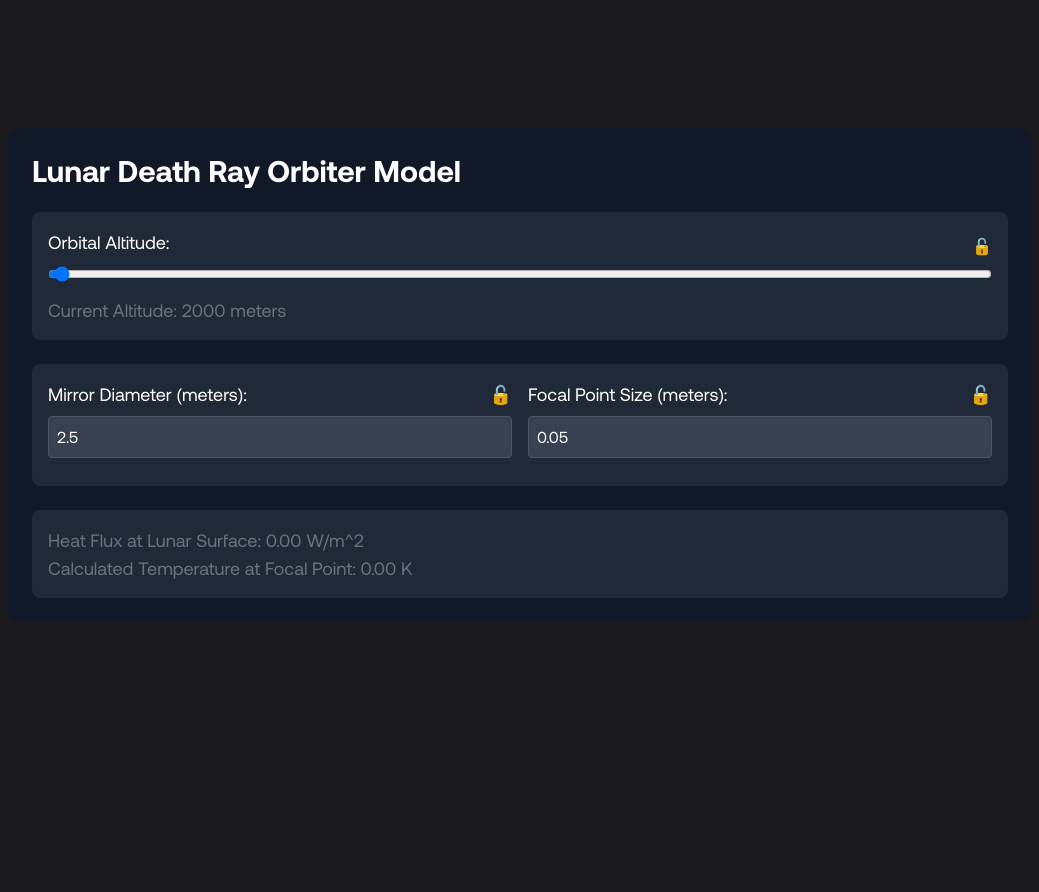
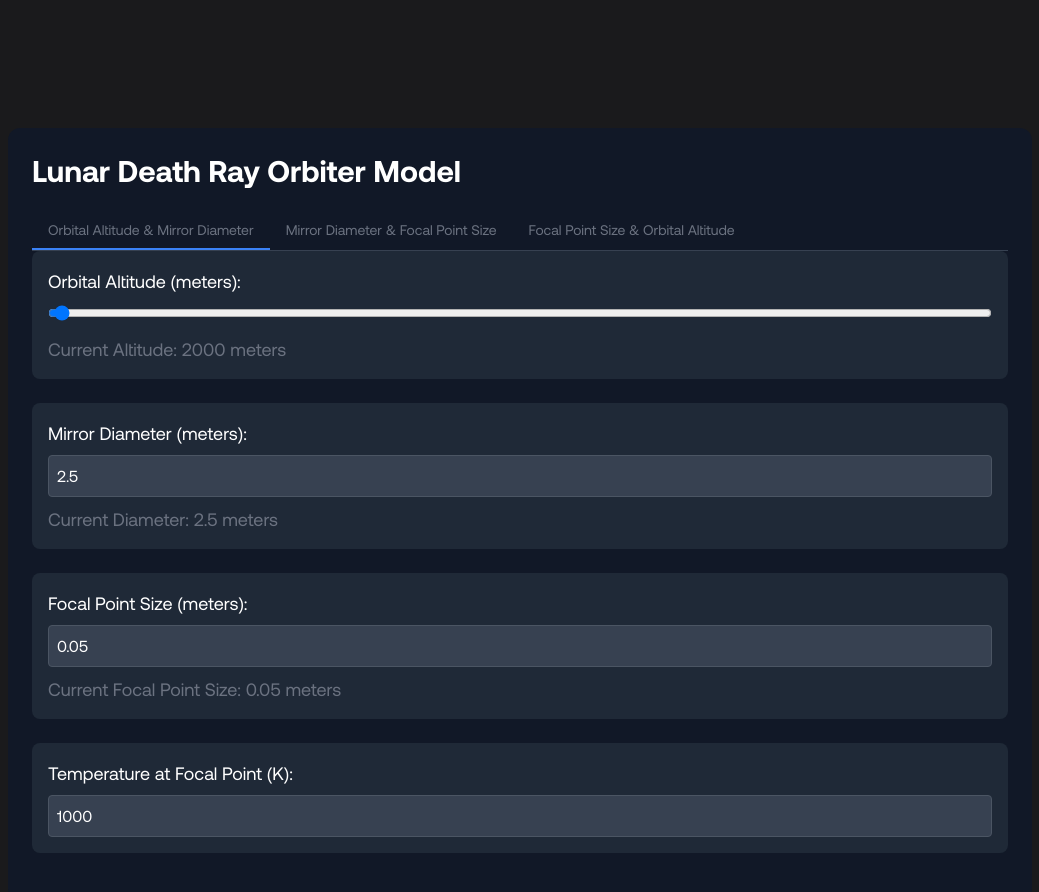
Before and after one commit to hackiku/spacefomo, a SvelteKit app: page /deathray in a window 1280 px wide. Shown: the top 892 px of the page, without its empty margins (120-1159 px from the left). Built offline with nearby package versions, Linux system fonts and the light colour scheme.

Commit message:
start modularizing mirror specs

```diff
--- a/src/routes/+page.svelte
+++ b/src/routes/+page.svelte
@@ -7,7 +7,7 @@
       title: 'Virgin Galactic to launch 6th commercial spaceflight on Jan. 26',
       shortDescription: 'Featuring four private astronauts from diverse backgrounds.',
       longDescription: `Virgin Galactic, a key player in space tourism, announced their sixth commercial spaceflight, Galactic-06, scheduled for January 26. This mission will carry four private astronauts, hailing from Texas, California, Austria, and a dual national from Ukraine and California. The flight utilizes an air-launched system comprising the VMS Eve carrier aircraft and the VSS Unity space plane. Piloted by C.J. Sturckow and Nicola Pecile, the mission will ascend to about 50,000 feet before launch. After a successful streak of spaceflights in 2023, Virgin Galactic plans to focus on developing their next-generation 'Delta class' space plane, aiming for higher frequency missions starting in 2025.`,
-      link: 'https://www.space.com/virgin-galactic-6th-commercial-spaceflight-launch-january',
+      link: 'https://www.space.com/virgin-galactic-6th-commercial-spaceflight-january-2024',
       image: 'virgin-galactic-spacecraft.jpg',
       date: '12 Dec 2023',
       time: '14:00',
@@ -81,6 +81,9 @@ Why it matters: This mission represents a pivotal step in expanding human presen
     </div>
   </section>
 
+
+  <div class="container mx-auto px-40">
+
   <!-- categories -->
   <section class="categories mt-8 mb-8">
     <h3 class="text-xl text-white font-bold mb-4">Explore hot news</h3>
@@ -114,6 +117,7 @@ Why it matters: This mission represents a pivotal step in expanding human presen
     </button>
   </section>
 
+  </div>
 </div>
 
 <footer>hey</footer>
--- a/src/routes/deathray/+page.svelte
+++ b/src/routes/deathray/+page.svelte
@@ -1,146 +1,123 @@
 <script>
     import { writable } from 'svelte/store';
 
-    // Creating writable stores
-    const orbitalAltitude = writable(2000); // meters
-    const mirrorDiameter = writable(2.5); // meters
-    const focalPointSize = writable(0.05); // meters
-    const desiredTemperature = writable(1000); // Kelvin
-    const heatFlux = writable(0);
-    const temperature = writable(0);
+    // Writable stores for variable values
+    const orbitalAltitude = writable(2000);
+    const mirrorDiameter = writable(2.5);
+    const focalPointSize = writable(0.05);
+    const temperature = writable(1000);
 
-    // Lock states
-    const lockOrbitalAltitude = writable(false);
-    const lockMirrorDiameter = writable(false);
-    const lockFocalPointSize = writable(false);
-    const lockTemperature = writable(false);
-
-    // Constants
+    // Constants for calculations
     const SUN_INTENSITY = 1361; // Solar constant (W/m^2)
     const MIRROR_EFFICIENCY = 0.85; // Mirror's reflection efficiency
     const SPECIFIC_HEAT_CAPACITY = 550; // J/kg K for regolith
     const REGOLITH_DENSITY = 1500; // kg/m3 for regolith
     const BASE_TEMPERATURE = 250; // Average lunar surface temperature in Kelvin
 
-    // Helper function to capitalize the first letter of a string
-    function capitalizeFirstLetter(string) {
-        return string.charAt(0).toUpperCase() + string.slice(1);
+    let activeVariables = ['orbitalAltitude', 'mirrorDiameter'];
+
+    // Active variables array
+    const pairs = [
+        { name: 'Orbital Altitude & Mirror Diameter', variables: ['orbitalAltitude', 'mirrorDiameter'] },
+        { name: 'Mirror Diameter & Focal Point Size', variables: ['mirrorDiameter', 'focalPointSize'] },
+        { name: 'Focal Point Size & Orbital Altitude', variables: ['focalPointSize', 'orbitalAltitude'] }
+    ];
+
+    let selectedPair = pairs[0]; // Default to the first pair
+
+    // Function to toggle active status of variables
+    function selectPair(pair) {
+        selectedPair = pair;
+        activeVariables = pair.variables;
+        performCalculations();
     }
 
-    // Dependency map
-    const dependencies = {
-        orbitalAltitude: {
-            affects: ['heatFlux', 'temperature'],
-            calculate: () => {
-                heatFlux.set(calculateHeatFlux($mirrorDiameter, $focalPointSize));
-                temperature.set(calculateTemperature($heatFlux, $focalPointSize));
-            }
-        },
-        mirrorDiameter: {
-            affects: ['heatFlux', 'temperature'],
-            calculate: () => {
-                heatFlux.set(calculateHeatFlux($mirrorDiameter, $focalPointSize));
-                temperature.set(calculateTemperature($heatFlux, $focalPointSize));
-            }
-        },
-        focalPointSize: {
-            affects: ['heatFlux', 'temperature'],
-            calculate: () => {
-                heatFlux.set(calculateHeatFlux($mirrorDiameter, $focalPointSize));
-                temperature.set(calculateTemperature($heatFlux, $focalPointSize));
-            }
-        },
-        // Additional variables can be added here in the future
-    };
-
-        // Calculation functions
-        function calculateMirrorDiameter(focalSize, orbitalAlt) {
-        // Example calculation, adjust as needed
-        return focalSize * Math.sqrt(orbitalAlt);
+    // Function to perform calculations
+    function performCalculations() {
+        orbitalMechanics();
+        calculateTemperature();
+        calculateMirrorDiameter();
+        heatFluxCalculation();
     }
 
-    function calculateHeatFlux(mirrorDia, focalSize) {
-        const mirrorArea = Math.PI * (mirrorDia / 2) ** 2;
-        const totalSolarPower = SUN_INTENSITY * mirrorArea * MIRROR_EFFICIENCY;
-        return totalSolarPower / (Math.PI * (focalSize / 2) ** 2);
+    // Calculation function for Temperature
+// Orbital Mechanics (Placeholder Function)
+function orbitalMechanics(orbitalAltitude, exposureTime) {
+    return { orbitalAltitude, exposureTime };
 }
 
-    function calculateTemperature(heatFlux, focalSize) {
-        const focalPointArea = Math.PI * (focalSize / 2) ** 2;
-        const affectedVolume = focalPointArea * 0.01; // Assuming 1 cm depth
-        const regolithMass = affectedVolume * REGOLITH_DENSITY;
-        const energyAbsorbed = heatFlux * focalPointArea * 3600; // Exposure time = 3600 seconds
-        return BASE_TEMPERATURE + energyAbsorbed / (regolithMass * SPECIFIC_HEAT_CAPACITY);
+// Mirror Diameter Calculation
+function calculateMirrorDiameter(focalPointSize, orbitalAltitude) {
+    const mirrorDiameter = focalPointSize * Math.sqrt(orbitalAltitude);
+    return mirrorDiameter;
 }
 
-    // Generalized update function
-    function updateCalculations() {
-        Object.keys(dependencies).forEach(key => {
-            if (!eval(`$lock${capitalizeFirstLetter(key)}`)) {
-                dependencies[key].calculate();
-            }
-        });
+// Heat Flux Calculation
+function heatFluxCalculation(mirrorDiameter, focalPointSize) {
+    const mirrorArea = Math.PI * (mirrorDiameter / 2) ** 2;
+    const totalSolarPower = SUN_INTENSITY * mirrorArea * MIRROR_EFFICIENCY;
+    const heatFlux = totalSolarPower / (Math.PI * (focalPointSize / 2) ** 2);
+    return heatFlux;
 }
 
-    // Function to toggle lock and trigger recalculations
-    function toggleLock(lockState, callback) {
-        lockState.update(n => !n);
-        if (callback) callback();
+// Temperature Calculation
+function calculateTemperature(heatFlux, focalPointSize, exposureTime) {
+    const affectedDepth = 0.5;  // Assuming a fixed depth of 0.5 meters
+    const focalPointArea = Math.PI * (focalPointSize / 2) ** 2;
+    const affectedVolume = focalPointArea * affectedDepth;
+    const regolithMass = affectedVolume * REGOLITH_DENSITY;
+    const energyAbsorbed = heatFlux * focalPointArea * exposureTime;
+    const temperatureIncrease = energyAbsorbed / (regolithMass * SPECIFIC_HEAT_CAPACITY);
+    const baseTemperature = 250; // Average lunar surface temperature in Kelvin
+    const finalTemperature = baseTemperature + temperatureIncrease;
+
+    return finalTemperature;
 }
 </script>
-
-
 
 <div class="bg-gray-900 p-6 m-32 rounded-xl text-white">
     <h1 class="text-3xl font-bold mb-6">Lunar Death Ray Orbiter Model</h1>
 
+    <!-- Tab Selector for Pre-Made Pairs -->
+    <div class="flex border-b border-gray-700">
+        {#each pairs as pair}
+            <button
+                class="py-2 px-4 text-sm font-medium text-gray-500 border-b-2
+                       {selectedPair === pair ? 'border-blue-500 text-blue-500' : 'border-transparent hover:text-gray-300 hover:border-gray-300'}"
+                on:click={() => selectPair(pair)}>
+                {pair.name}
+            </button>
+        {/each}
+    </div>
+
     <!-- Orbit Section -->
     <div class="bg-gray-800 p-4 rounded-lg mb-6">
-        <div class="flex justify-between items-center" class:opacity-60={$lockOrbitalAltitude}>
-            <label for="orbitalAltitudeSlider" class="block text-lg mb-2">Orbital Altitude:</label>
-            <button on:click={() => toggleLock(lockOrbitalAltitude, updateCalculations)}>
-                {@html $lockOrbitalAltitude ? '🔒' : '🔓'}
-            </button>
-        </div>
+        <label for="orbitalAltitudeSlider" class="block text-lg mb-2">Orbital Altitude (meters):</label>
         <input id="orbitalAltitudeSlider" type="range" min="0" max="300000" bind:value={$orbitalAltitude}
-               class:opacity-60={$lockOrbitalAltitude} disabled={$lockOrbitalAltitude}
-               on:input={updateCalculations} class="slider w-full">
+               on:input={performCalculations} class="slider w-full" />
         <p class="text-lg mt-2">Current Altitude: {$orbitalAltitude} meters</p>
     </div>
 
     <!-- Mirror Section -->
-    <!-- Mirror Section -->
     <div class="bg-gray-800 p-4 rounded-lg mb-6">
-        <div class="flex mb-3">
-            <div class="w-1/2 pr-2" class:opacity-60={$lockMirrorDiameter}>
-                <label for="mirrorDiameter" class="block text-lg mb-2 flex justify-between items-center">
-                    Mirror Diameter (meters):
-                    <button on:click={() => toggleLock(lockMirrorDiameter, updateCalculations)}>
-                        {@html $lockMirrorDiameter ? '🔒' : '🔓'}
-                    </button>
-                </label>
+        <label for="mirrorDiameter" class="block text-lg mb-2">Mirror Diameter (meters):</label>
         <input id="mirrorDiameter" type="number" bind:value={$mirrorDiameter}
-                       class:opacity-60={$lockMirrorDiameter} disabled={$lockMirrorDiameter}
-                       on:input={updateCalculations} class="w-full p-2 rounded bg-gray-700 text-white border border-gray-600 focus:outline-none focus:ring-2 focus:ring-gray-500">
+               on:input={performCalculations} class="w-full p-2 rounded bg-gray-700 text-white border border-gray-600 focus:outline-none focus:ring-2 focus:ring-gray-500" />
+        <p class="text-lg mt-2">Current Diameter: {$mirrorDiameter} meters</p>
     </div>
-            <div class="w-1/2 pl-2" class:opacity-60={$lockFocalPointSize}>
-                <label for="focalPointSize" class="block text-lg mb-2 flex justify-between items-center">
-                    Focal Point Size (meters):
-                    <button on:click={() => toggleLock(lockFocalPointSize, updateCalculations)}>
-                        {@html $lockFocalPointSize ? '🔒' : '🔓'}
-                    </button>
-                </label>
+
+    <!-- Focal Point Section -->
+    <div class="bg-gray-800 p-4 rounded-lg mb-6">
+        <label for="focalPointSize" class="block text-lg mb-2">Focal Point Size (meters):</label>
         <input id="focalPointSize" type="number" bind:value={$focalPointSize}
-                       class:opacity-60={$lockFocalPointSize} disabled={$lockFocalPointSize}
-                       on:input={updateCalculations} class="w-full p-2 rounded bg-gray-700 text-white border border-gray-600 focus:outline-none focus:ring-2 focus:ring-gray-500">
+               on:input={performCalculations} class="w-full p-2 rounded bg-gray-700 text-white border border-gray-600 focus:outline-none focus:ring-2 focus:ring-gray-500" />
+        <p class="text-lg mt-2">Current Focal Point Size: {$focalPointSize} meters</p>
+    </div>
+
+    <!-- Temperature Section -->
+    <div class="bg-gray-800 p-4 rounded-lg mb-6">
+        <label for="temperature" class="block text-lg mb-2">Temperature at Focal Point (K):</label>
+        <input id="temperature" type="number" bind:value={$temperature}
+               class="w-full p-2 rounded bg-gray-700 text-white border border-gray-600 focus:outline-none focus:ring-2 focus:ring-gray-500" readonly />
     </div>
 </div>
-    </div>
-
-<!-- Power Section -->
-<div class="bg-gray-800 p-4 rounded-lg">
-    <p class="text-lg">Heat Flux at Lunar Surface: {$heatFlux.toFixed(2)} W/m^2</p>
-    <p class="text-lg">Calculated Temperature at Focal Point: {$temperature.toFixed(2)} K</p>
-</div>
-
-</div>
```
Also changed, not shown: src/lib/MirrorModule.svelte (added, +17 -0 lines), src/lib/MirrorSpecs.svelte (added, +17 -0 lines), src/lib/NewsCard.svelte (+4 -3 lines), 1 other file (tests, documents, lock files or other folders). Lines whose indentation alone changed are shown as unchanged.
